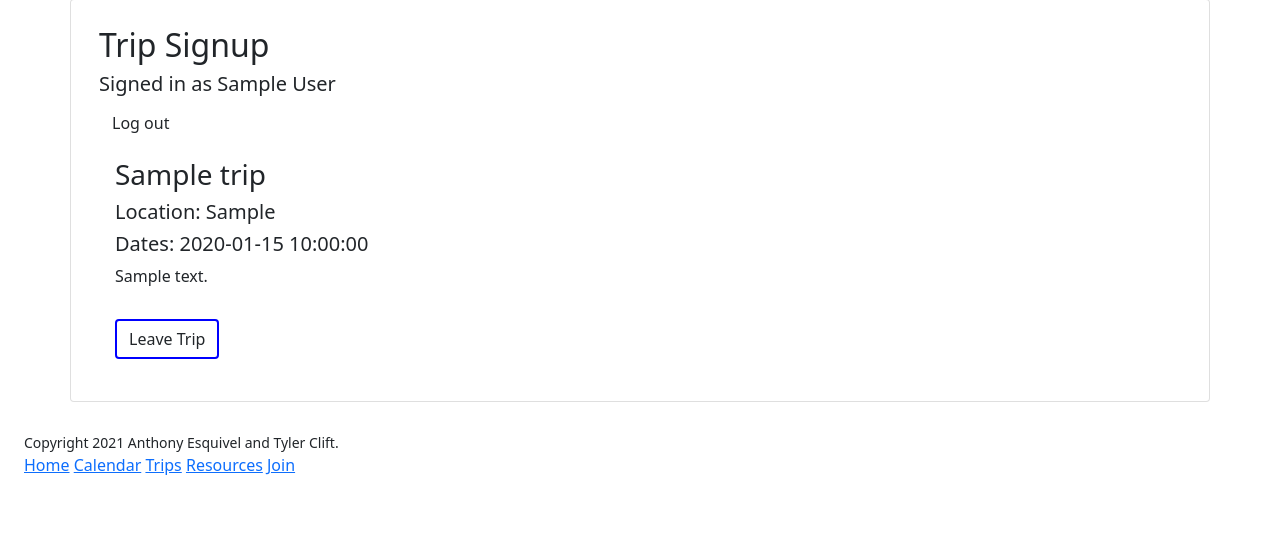
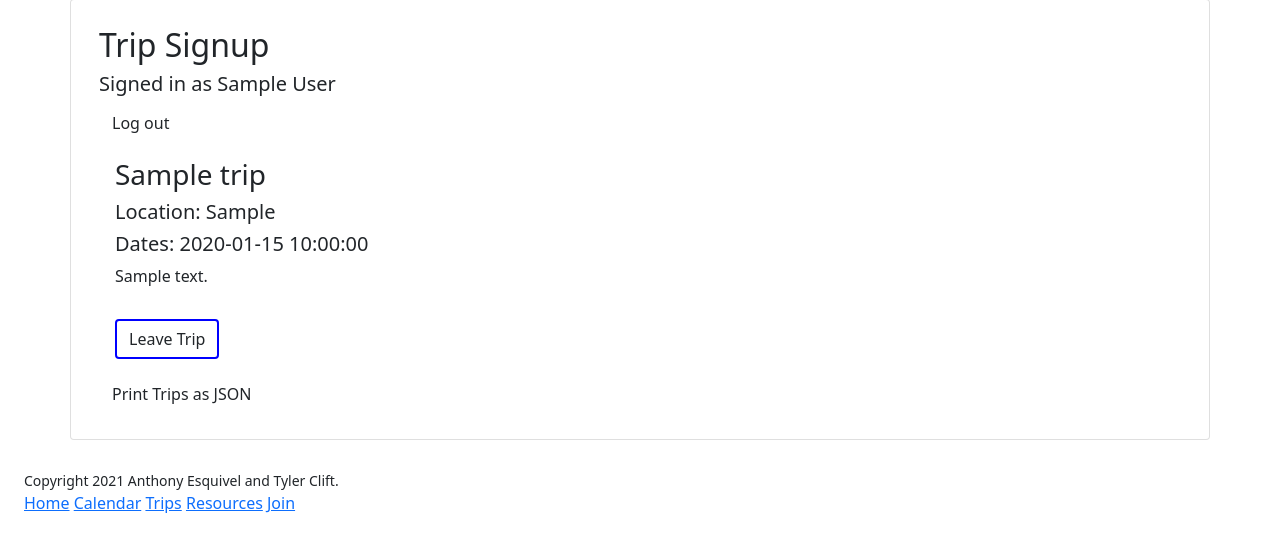
Before and after one commit to AnthonyEsquivel/CS4640-Project, a PHP site: page /trips.php in a window 1280 px wide. Shown: the part 67-619 px from the top of the page. Run offline with PHP 8.4, Linux system fonts and the light colour scheme; the visitor is signed in with stand-in values (Sample User, id 1); tables that the repository leaves empty or names only in its code hold one stand-in row (values such as "Sample post").

Commit message:
Added json

```diff
--- a/trips.php
+++ b/trips.php
@@ -87,6 +87,12 @@
 
     add_trips_to_user();
 
+    function convert_trips_to_JSON(){
+        global $data;
+        $json = json_encode($data, JSON_PRETTY_PRINT);
+        return $json;
+    }
+
 ?>
 
 <!DOCTYPE html>
@@ -152,7 +158,7 @@
                     <?php endif ?>
                 </div>
             <?php endforeach ?>
-
+            <a href="json.php" class="btn">Print Trips as JSON</a>
         </div>
     </div>
 
```
Also changed, not shown: json.php (added, +18 -0 lines).
